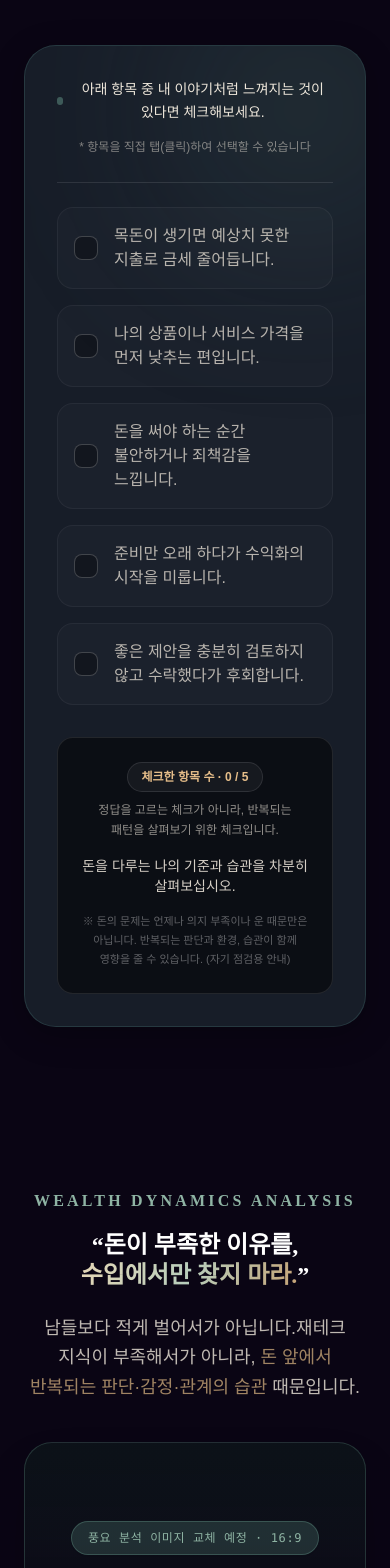
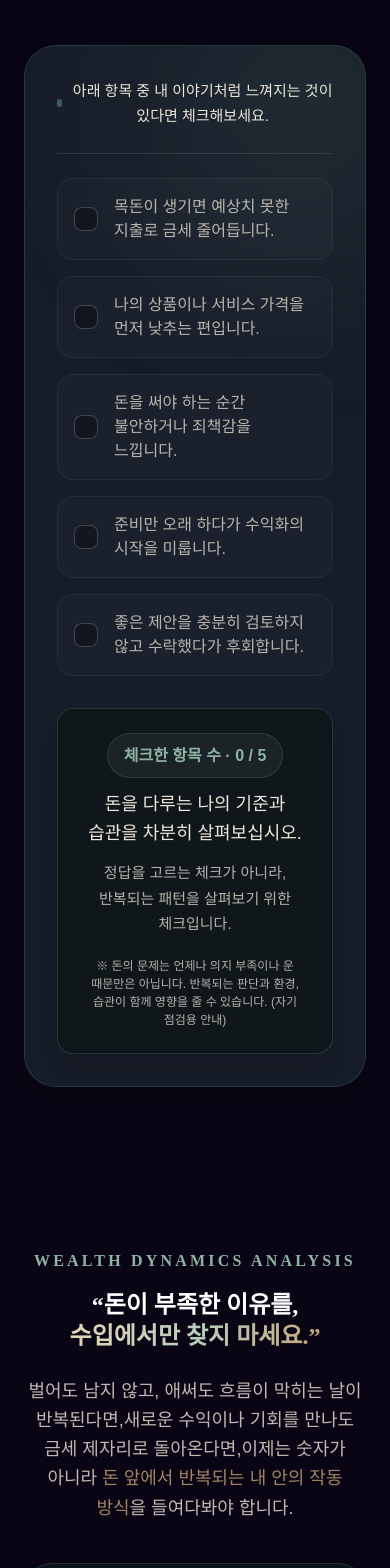
Before and after one commit to woolbo100/buzasun, a Next.js app: page /reports/abundance-report in a window 390 px wide. Shown: the part 2720-4288 px from the top of the page. Built offline with nearby package versions, Linux system fonts and the light colour scheme; no server answers; the database is empty.

Commit message:
feat: 궁합·풍요 체크리스트 스타일 통일 및 풍요 리포트 분석 원고 최종 보완

```diff
--- a/app/reports/abundance-report/page.tsx
+++ b/app/reports/abundance-report/page.tsx
@@ -37,6 +37,7 @@ import WealthPurchaseNotice from '@/components/reports/abundance-report/WealthPu
 import WealthSixPerspectivesBanner from '@/components/reports/abundance-report/WealthSixPerspectivesBanner'
 import WealthSpecialGift from '@/components/reports/abundance-report/WealthSpecialGift'
 import WealthRealTransformationBanner from '@/components/reports/abundance-report/WealthRealTransformationBanner'
+import WealthRealReasonCard from '@/components/reports/abundance-report/WealthRealReasonCard'
 
 // 추후 개별 이미지 교체 시 아래 경로만 수정하면 각 섹션에 즉시 반영됩니다.
 const ABUNDANCE_REPORT_IMAGES = {
@@ -377,7 +378,7 @@ export default function AbundanceReportPage() {
             <WealthPatternChecklist />
 
             {/* ══════════════════════════════════════════════════════════════════════ */}
-            {/* NEW. 돈이 부족한 이유를 수입에서만 찾지 마라 (차별화 섹션) */}
+            {/* NEW. 돈이 부족한 이유를 수입에서만 찾지 마세요 (차별화 섹션) */}
             {/* ══════════════════════════════════════════════════════════════════════ */}
             <WealthCoreDifferentiation />
 
@@ -810,6 +811,11 @@ export default function AbundanceReportPage() {
             <WealthTestimonials />
 
             {/* ══════════════════════════════════════════════════════════════════════ */}
+            {/* THE REAL REASON · 풍요의 진짜 구조 (후반부 통합 카드) */}
+            {/* ══════════════════════════════════════════════════════════════════════ */}
+            <WealthRealReasonCard />
+
+            {/* ══════════════════════════════════════════════════════════════════════ */}
             {/* FINAL AWAKENING: 피날레 에디토리얼 와이드 배너 (5차 신규 추가) */}
             {/* ══════════════════════════════════════════════════════════════════════ */}
             <WealthRealTransformationBanner />
--- a/components/reports/abundance-report/WealthCoreDifferentiation.tsx
+++ b/components/reports/abundance-report/WealthCoreDifferentiation.tsx
@@ -41,13 +41,14 @@ export default function WealthCoreDifferentiation() {
           <span className="block font-elegant text-[12pt] font-semibold tracking-[0.2em] text-[#8FB4A4] uppercase mb-4">
             WEALTH DYNAMICS ANALYSIS
           </span>
-          <h2 className="text-2xl md:text-[36px] font-elegant font-bold text-white mb-6 leading-[1.25] md:leading-[1.3] break-keep">
-            &ldquo;돈이 부족한 이유를,<br className="sm:hidden" />
-            <span className="gradient-text-abundance"> 수입에서만 찾지 마라.</span>&rdquo;
+          <h2 className="text-2xl md:text-[36px] font-elegant font-bold text-white mb-6 leading-[1.3] md:leading-[1.35] break-keep">
+            <span className="block text-white">&ldquo;돈이 부족한 이유를,</span>
+            <span className="gradient-text-abundance">수입에서만 찾지 마세요.&rdquo;</span>
           </h2>
-          <p className="text-[18px] text-[#EDE6DA] opacity-80 font-light leading-relaxed max-w-2xl mx-auto break-keep">
-            남들보다 적게 벌어서가 아닙니다.<br className="hidden sm:inline" />
-            재테크 지식이 부족해서가 아니라, <span className="text-[#C6A477] font-medium">돈 앞에서 반복되는 판단·감정·관계의 습관</span> 때문입니다.
+          <p className="text-[18px] text-[#EDE6DA] opacity-80 font-light leading-relaxed max-w-3xl mx-auto break-keep">
+            벌어도 남지 않고, 애써도 흐름이 막히는 날이 반복된다면,<br className="hidden sm:inline" />
+            새로운 수익이나 기회를 만나도 금세 제자리로 돌아온다면,<br className="hidden sm:inline" />
+            이제는 숫자가 아니라 <span className="text-[#C6A477] font-medium">돈 앞에서 반복되는 내 안의 작동 방식</span>을 들여다봐야 합니다.
           </p>
         </div>
 
@@ -72,7 +73,7 @@ export default function WealthCoreDifferentiation() {
         </div>
 
         {/* 3대 날카로운 질문 카드 */}
-        <div className="max-w-7xl mx-auto grid grid-cols-1 md:grid-cols-3 gap-6 mb-12">
+        <div className="max-w-7xl mx-auto grid grid-cols-1 md:grid-cols-3 gap-6">
           {painQuestions.map((item, idx) => {
             const Icon = item.icon
             return (
@@ -87,7 +88,7 @@ export default function WealthCoreDifferentiation() {
                   <h3 className="text-lg md:text-[19px] font-bold text-white mb-4 leading-snug break-keep">
                     {item.question}
                   </h3>
-                  <p className="text-sm text-[#EDE6DA]/70 font-light leading-relaxed break-keep">
+                  <p className="text-[16px] text-[#EDE6DA]/70 font-light leading-[1.6] break-keep">
                     {item.desc}
                   </p>
                 </div>
@@ -95,29 +96,6 @@ export default function WealthCoreDifferentiation() {
             )
           })}
         </div>
-
-        {/* 본문 설명 및 풍요 리포트 정의 */}
-        <div className="max-w-7xl mx-auto gungjung-glass p-8 md:p-12 rounded-[32px] border border-[#608F82]/35 bg-gradient-to-r from-[#0f241f]/35 via-[#152e27]/20 to-[#0a0514]/35 text-center relative overflow-hidden">
-          <div className="max-w-2xl mx-auto space-y-6">
-            <p className="text-base md:text-lg text-[#EDE6DA] leading-relaxed font-light break-keep">
-              단순히 운세가 좋다는 말이나 뜬구름 잡는 확언은 현실의 통장을 채워주지 않습니다.
-            </p>
-            <p className="text-lg md:text-xl text-white font-elegant font-bold break-keep">
-              &ldquo;선천코드 풍요 리포트는 당신이 돈을 벌고, 쓰고, 지키는 방식에<br className="hidden sm:inline" />
-              어떤 반복 패턴이 있는지 입체적으로 탐색합니다.&rdquo;
-            </p>
-            <p className="text-sm md:text-base text-[#EDE6DA]/80 leading-relaxed font-light break-keep">
-              자신의 선천 기질과 현실적인 조건에 맞는 수입 모델을 발견하고,<br className="hidden sm:inline" />
-              돈 앞에서 흔들리지 않는 명확한 기준과 구체적인 실천 방향을 제시합니다.
-            </p>
-
-            <div className="pt-6 border-t border-[#608F82]/25">
-              <p className="text-lg md:text-2xl font-elegant font-bold text-[#C6A477] break-keep">
-                &ldquo;더 많이 버는 방법을 찾기 전에, 왜 남지 않는지부터 읽어라.&rdquo;
-              </p>
-            </div>
-          </div>
-        </div>
       </Reveal>
     </section>
   )
--- a/components/reports/abundance-report/WealthPatternChecklist.tsx
+++ b/components/reports/abundance-report/WealthPatternChecklist.tsx
@@ -39,16 +39,13 @@ export default function WealthPatternChecklist() {
           <div className="absolute -top-20 -right-20 w-72 h-72 bg-[#608F82]/15 rounded-full blur-[90px] pointer-events-none"></div>
 
           {/* 체크리스트 직접 체험 인터랙션 안내 문구 */}
-          <div className="mb-6 pb-6 border-b border-white/10 flex flex-col sm:flex-row items-center justify-between gap-3 text-center sm:text-left relative z-10">
+          <div className="mb-6 pb-6 border-b border-white/10 flex items-center justify-center text-center relative z-10">
             <div className="flex items-center gap-2.5">
               <span className="w-2 h-2 rounded-full bg-[#608F82] animate-pulse"></span>
-              <p className="text-[14px] md:text-[15px] text-[#EDE6DA] font-medium break-keep">
+              <p className="text-[15px] md:text-[16px] text-[#EDE6DA] font-medium break-keep">
                 아래 항목 중 내 이야기처럼 느껴지는 것이 있다면 체크해보세요.
               </p>
             </div>
-            <span className="text-[12px] text-[#EDE6DA]/50 font-light shrink-0">
-              * 항목을 직접 탭(클릭)하여 선택할 수 있습니다
-            </span>
           </div>
 
           <div className="space-y-4 mb-8 relative z-10">
@@ -82,30 +79,30 @@ export default function WealthPatternChecklist() {
           </div>
 
           {/* 결과 안내 카드 */}
-          <div className="p-6 rounded-2xl bg-black/50 border border-white/10 text-center relative z-10 transition-all duration-500">
-            <div className="mb-2">
-              <span className="inline-block px-3.5 py-1.5 rounded-full text-xs font-semibold bg-white/5 text-[#E6BE8A] border border-white/10">
+          <div className="p-6 md:p-8 rounded-2xl bg-black/50 border border-[#608F82]/30 text-center relative z-10 transition-all duration-500 backdrop-blur-sm shadow-xl">
+            <div className="mb-3">
+              <span className="inline-block px-4 py-2 rounded-full text-[16px] font-semibold bg-white/5 text-[#8FB4A4] border border-white/10">
                 체크한 항목 수 · {selectedCount} / {wealthChecklistData.items.length}
               </span>
             </div>
 
-            <p className="text-[12px] md:text-[13px] text-[#EDE6DA]/60 font-light mb-4 break-keep">
-              정답을 고르는 체크가 아니라, 반복되는 패턴을 살펴보기 위한 체크입니다.
-            </p>
-
             {isHighPattern && (
-              <p className="text-[#8FB4A4] font-bold text-base md:text-lg mb-2">
+              <p className="text-[#8FB4A4] font-bold text-[20px] md:text-[22px] mb-2 break-keep">
                 {wealthChecklistData.highlight}
               </p>
             )}
 
-            <p className="text-sm md:text-base text-[#EDE6DA]/90 break-keep font-light">
+            <p className="text-[18px] text-[#EDE6DA] break-keep font-medium leading-relaxed mb-3">
               {isHighPattern
                 ? wealthChecklistData.feedbackHigh
                 : wealthChecklistData.feedbackLow}
             </p>
 
-            <p className="text-[11px] text-white/35 mt-4 break-keep">
+            <p className="text-[15px] md:text-[16px] text-[#EDE6DA]/75 font-light mb-2 break-keep">
+              정답을 고르는 체크가 아니라, 반복되는 패턴을 살펴보기 위한 체크입니다.
+            </p>
+
+            <p className="text-[12px] sm:text-[13px] leading-[1.5] text-[#EDE6DA]/75 mt-5 break-keep">
               {wealthChecklistData.disclaimer}
             </p>
           </div>
--- /dev/null
+++ b/components/reports/abundance-report/WealthRealReasonCard.tsx
@@ -0,0 +1,70 @@
+'use client'
+
+import Reveal from '@/components/Reveal'
+
+export default function WealthRealReasonCard() {
+  return (
+    <section className="mb-20 md:mb-28 max-w-7xl mx-auto px-4 sm:px-6">
+      <Reveal>
+        <div className="gungjung-glass p-8 sm:p-10 md:p-14 rounded-[32px] md:rounded-[40px] border border-[#608F82]/35 bg-gradient-to-b from-[#0f241f]/40 via-[#152e27]/25 to-[#0a0514]/45 text-center relative overflow-hidden shadow-2xl backdrop-blur-md">
+          {/* 은은한 배경 광채 */}
+          <div className="absolute -top-24 -right-24 w-80 h-80 bg-[#608F82]/15 rounded-full blur-[90px] pointer-events-none" />
+          <div className="absolute -bottom-24 -left-24 w-80 h-80 bg-[#C6A477]/10 rounded-full blur-[90px] pointer-events-none" />
+
+          <div className="max-w-3xl mx-auto relative z-10 space-y-7 md:space-y-8">
+            {/* 작은 라벨 */}
+            <div>
+              <span className="inline-block font-elegant text-[11pt] md:text-[12pt] font-semibold tracking-[0.2em] text-[#8FB4A4] uppercase px-4 py-1.5 rounded-full bg-[#608F82]/15 border border-[#608F82]/30">
+                THE REAL REASON · 풍요의 진짜 구조
+              </span>
+            </div>
+
+            {/* 메인 제목 */}
+            <h3 className="text-xl sm:text-2xl md:text-[30px] lg:text-[32px] font-elegant font-bold text-white leading-[1.35] break-keep">
+              &ldquo;남들보다 적게 벌어서가 아닙니다.<br className="hidden sm:inline" />{' '}
+              <span className="gradient-text-abundance">돈 앞에서 반복되는 나의 패턴을 읽어야 합니다.&rdquo;</span>
+            </h3>
+
+            {/* 본문 1 */}
+            <p className="text-[16px] sm:text-[17px] md:text-[18px] text-[#EDE6DA]/85 font-light leading-[1.65] break-keep">
+              재테크 지식이 부족해서만은 아닙니다.<br className="hidden sm:inline" />
+              돈 앞에서 반복되는 판단과 감정, 관계의 습관이<br className="hidden sm:inline" />
+              나의 선택에 영향을 미치고 있을 수 있습니다.
+            </p>
+
+            {/* 본문 2 */}
+            <p className="text-[16px] sm:text-[17px] md:text-[18px] text-[#EDE6DA]/85 font-light leading-[1.65] break-keep">
+              단순히 운세가 좋다는 말이나<br className="hidden sm:inline" />
+              뜬구름 잡는 확언은 현실의 통장을 채워주지 않습니다.
+            </p>
+
+            {/* 핵심 강조 문구 (시각적 계층 부여) */}
+            <div className="py-5 px-6 md:px-8 rounded-2xl bg-black/40 border border-[#608F82]/30 shadow-inner">
+              <p className="text-[17px] sm:text-[19px] md:text-[21px] text-[#EDE6DA] font-elegant font-bold leading-[1.5] break-keep">
+                &ldquo;선천코드 풍요 리포트는 당신이 돈을 벌고,<br className="hidden sm:inline" />{' '}
+                쓰고, 지키는 방식에 어떤 반복 패턴이 있는지<br className="hidden sm:inline" />{' '}
+                <span className="text-[#C6A477]">입체적으로 탐색합니다.&rdquo;</span>
+              </p>
+            </div>
+
+            {/* 본문 3 */}
+            <p className="text-[16px] sm:text-[17px] md:text-[18px] text-[#EDE6DA]/85 font-light leading-[1.65] break-keep">
+              자신의 선천 기질과 현실적인 조건을 함께 살펴<br className="hidden sm:inline" />
+              나에게 맞는 수입 모델의 가능성을 발견하고,<br className="hidden sm:inline" />
+              돈 앞에서 흔들리지 않을 판단 기준과<br className="hidden sm:inline" />
+              구체적인 실천 방향을 제안합니다.
+            </p>
+
+            {/* 하단 강조 문구 (구분선 아래 배치) */}
+            <div className="pt-7 md:pt-8 border-t border-[#608F82]/30">
+              <p className="text-[18px] sm:text-[21px] md:text-[24px] font-elegant font-bold text-[#C6A477] leading-snug break-keep">
+                &ldquo;더 많이 버는 방법을 찾기 전에,<br className="hidden sm:inline" />{' '}
+                왜 남지 않는지부터 읽어보세요.&rdquo;
+              </p>
+            </div>
+          </div>
+        </div>
+      </Reveal>
+    </section>
+  )
+}
--- a/components/reports/compatibility-report/CompatibilityPatternChecklist.tsx
+++ b/components/reports/compatibility-report/CompatibilityPatternChecklist.tsx
@@ -39,16 +39,13 @@ export default function CompatibilityPatternChecklist() {
           <div className="absolute -top-20 -right-20 w-72 h-72 bg-[#5A2638]/25 rounded-full blur-[90px] pointer-events-none"></div>
 
           {/* 체크리스트 직접 체험 인터랙션 안내 문구 */}
-          <div className="mb-6 pb-6 border-b border-white/10 flex flex-col sm:flex-row items-center justify-between gap-3 text-center sm:text-left relative z-10">
+          <div className="mb-6 pb-6 border-b border-white/10 flex items-center justify-center text-center relative z-10">
             <div className="flex items-center gap-2.5">
               <span className="w-2 h-2 rounded-full bg-[#B78C86] animate-pulse"></span>
-              <p className="text-[14px] md:text-[15px] text-[#EDE6DA] font-medium break-keep">
+              <p className="text-[15px] md:text-[16px] text-[#EDE6DA] font-medium break-keep">
                 아래 항목 중 내 이야기처럼 느껴지는 것이 있다면 체크해보세요.
               </p>
             </div>
-            <span className="text-[12px] text-[#EDE6DA]/50 font-light shrink-0">
-              * 항목을 직접 탭(클릭)하여 선택할 수 있습니다
-            </span>
           </div>
 
           <div className="space-y-4 mb-8 relative z-10">
@@ -82,30 +79,30 @@ export default function CompatibilityPatternChecklist() {
           </div>
 
           {/* 결과 안내 카드 */}
-          <div className="p-6 rounded-2xl bg-[#3A1623]/40 border border-[#B78C86]/30 text-center relative z-10 transition-all duration-500 backdrop-blur-sm">
-            <div className="mb-2">
-              <span className="inline-block px-3.5 py-1.5 rounded-full text-xs font-semibold bg-white/5 text-[#C19B83] border border-white/10">
+          <div className="p-6 md:p-8 rounded-2xl bg-[#3A1623]/40 border border-[#B78C86]/30 text-center relative z-10 transition-all duration-500 backdrop-blur-sm shadow-xl">
+            <div className="mb-3">
+              <span className="inline-block px-4 py-2 rounded-full text-[16px] font-semibold bg-white/5 text-[#C19B83] border border-white/10">
                 체크한 항목 수 · {selectedCount} / {compatibilityChecklistData.items.length}
               </span>
             </div>
 
-            <p className="text-[12px] md:text-[13px] text-[#EDE6DA]/60 font-light mb-4 break-keep">
-              정답을 고르는 체크가 아니라, 반복되는 패턴을 살펴보기 위한 체크입니다.
-            </p>
-
             {isHighPattern && (
-              <p className="text-[#D8BB94] font-bold text-base md:text-lg mb-2">
+              <p className="text-[#D8BB94] font-bold text-[20px] md:text-[22px] mb-2 break-keep">
                 {compatibilityChecklistData.highlight}
               </p>
             )}
 
-            <p className="text-sm md:text-base text-[#EDE6DA]/90 break-keep font-light">
+            <p className="text-[18px] text-[#EDE6DA] break-keep font-medium leading-relaxed mb-3">
               {isHighPattern
                 ? compatibilityChecklistData.feedbackHigh
                 : compatibilityChecklistData.feedbackLow}
             </p>
 
-            <p className="text-[11px] text-white/35 mt-4 break-keep">
+            <p className="text-[15px] md:text-[16px] text-[#EDE6DA]/75 font-light mb-2 break-keep">
+              정답을 고르는 체크가 아니라, 반복되는 패턴을 살펴보기 위한 체크입니다.
+            </p>
+
+            <p className="text-[12px] sm:text-[13px] leading-[1.5] text-[#EDE6DA]/75 mt-5 break-keep">
               {compatibilityChecklistData.disclaimer}
             </p>
           </div>
```
